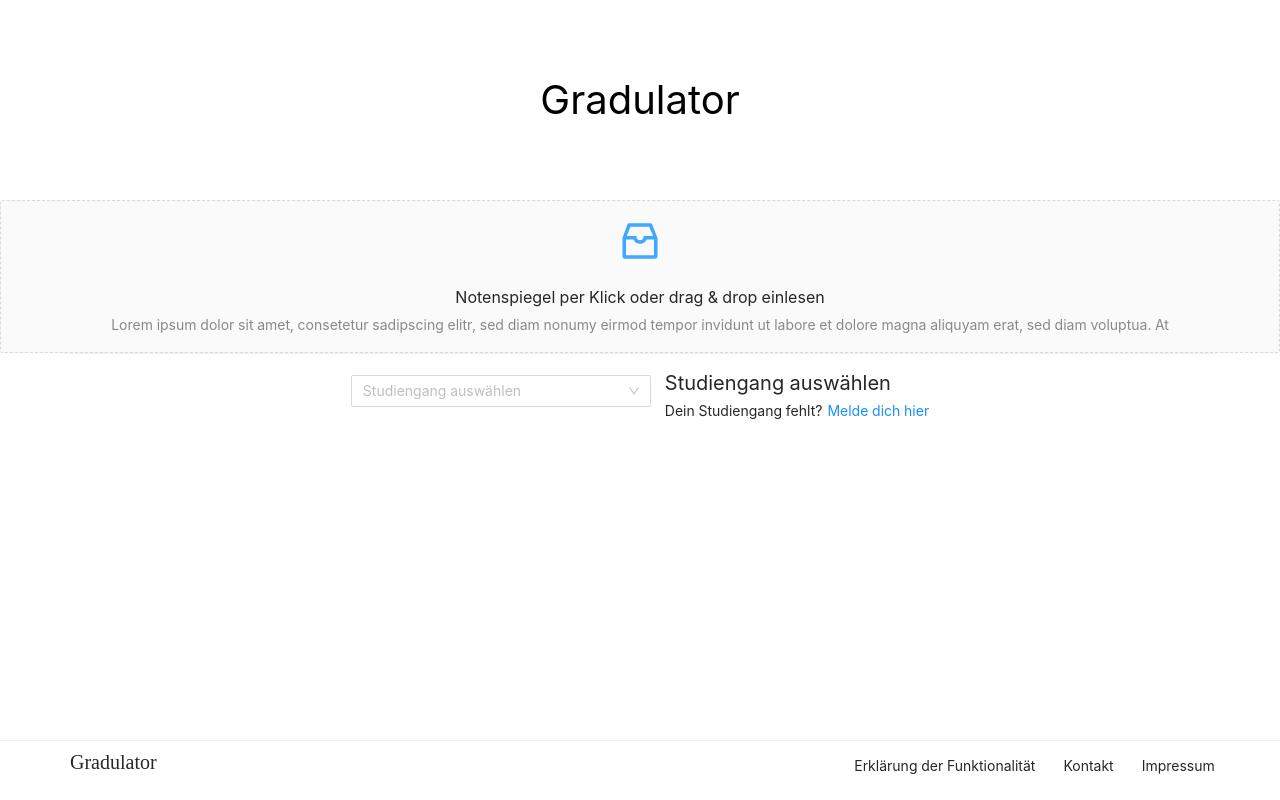
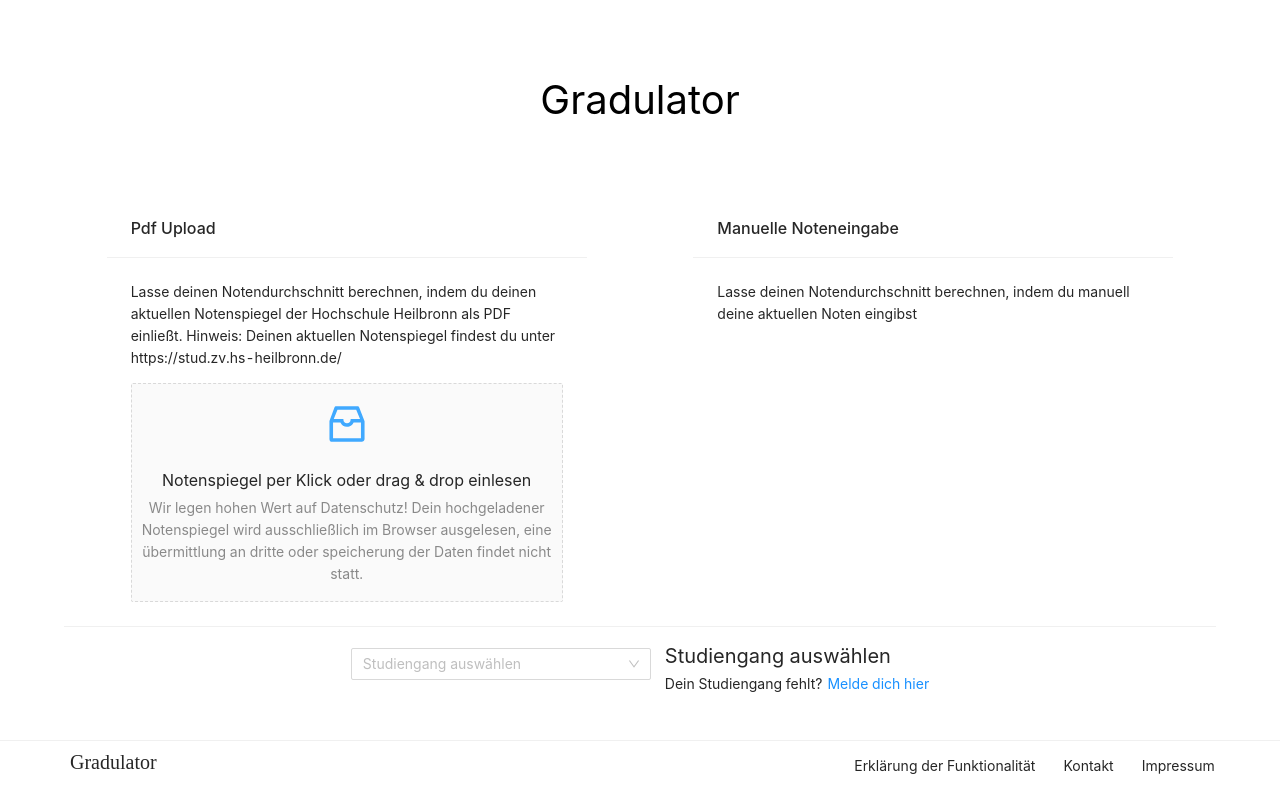
Before and after one commit to malik-zenth/gradulator, a React (Create React App) app: page / in a window 1280 px wide. Built offline with nearby package versions, Linux system fonts and the light colour scheme; the HTML template or start-up script is replaced by a standard one.

Commit message:
Added styling to pdf-Upload

```diff
--- /dev/null
+++ b/src/Components/ManualDataEntry.tsx
@@ -0,0 +1,17 @@
+import React from "react"
+import { Upload, message, Card } from 'antd';
+
+class ManualDataEntry extends React.Component {
+
+    render() {
+        return (
+            <div>
+                <Card title="Manuelle Noteneingabe" bordered={false}>
+                    <p>Lasse deinen Notendurchschnitt berechnen, indem du manuell deine aktuellen Noten eingibst</p>
+                </Card>
+            </div>
+        )
+    }
+}
+
+export default ManualDataEntry
--- a/src/Components/PdfUpload.tsx
+++ b/src/Components/PdfUpload.tsx
@@ -1,6 +1,6 @@
 // Imports
 import React from 'react';
-import { Upload, message } from 'antd';
+import { Upload, message, Card } from 'antd';
 import { InboxOutlined } from '@ant-design/icons';
 const { Dragger } = Upload;
 import { UserInput } from "../Data/types";
@@ -45,16 +45,16 @@
 
 interface extractedGrades {
     studiengang: string,
-    grades : {
+    grades: {
         [key: string]: any
     }
 }
 
-interface iProps{
+interface iProps {
     setGrades: Function
 }
 
-interface iState{}
+interface iState { }
 
 
 class PdfUpload extends React.Component<iProps, iState> {
@@ -69,17 +69,17 @@
         const { status } = info.file;
         if (status === 'done') {
             message.success(`${info.file.name} file uploaded successfully.`);
-            this.handleUpload(info, (a: UserInput[], b: string) => this.props.setGrades(a,b));
+            this.handleUpload(info, (a: UserInput[], b: string) => this.props.setGrades(a, b));
 
         } else if (status === 'error') {
             message.error(`${info.file.name} file upload failed.`);
-            this.handleUpload(info, (a: UserInput[], b: string) => this.props.setGrades(a,b));
+            this.handleUpload(info, (a: UserInput[], b: string) => this.props.setGrades(a, b));
         }
     }
 
     handleUpload(info: uploadedFile, setGrades: Function) {
         //Save uploaded file within var
-            var file:any = info.file.originFileObj
+        var file: any = info.file.originFileObj
 
         //Declare new FileReader Object
         var fileReaderObject = new FileReader();
@@ -141,12 +141,12 @@
                         }
                     });
                 });
-                    var extractedGrades: extractedGrades = {studiengang: Studiengang, grades: gradesFormatted}
+                var extractedGrades: extractedGrades = { studiengang: Studiengang, grades: gradesFormatted }
                 return extractedGrades
             }
 
             // Will extract Studiengang from text
-                function extractStudiengang(text:string) {
+            function extractStudiengang(text: string) {
                 const firstSplit: string = "Studiengang / Program: ";
                 const secondSplit: string = "  SPO-Version / Examination regulation version:";
                 const Studiengang: string = text.substring(
@@ -222,16 +222,17 @@
     render() {
         return (
                 <div>
+                    <Card title="Pdf Upload" bordered={false}>
+                        <p>Lasse deinen Notendurchschnitt berechnen, indem du deinen aktuellen Notenspiegel der Hochschule Heilbronn als PDF einließt. Hinweis: Deinen aktuellen Notenspiegel findest du unter https://stud.zv.hs-heilbronn.de/</p>
                         {/* @ts-ignore: Unreachable code error */}
                         <Dragger customRequest={dummyRequest} onChange={this.handleChange}>
                             <p className="ant-upload-drag-icon">
                                 <InboxOutlined />
                             </p>
                             <p className="ant-upload-text">Notenspiegel per Klick oder drag & drop einlesen</p>
-                    <p className="ant-upload-hint">
-                        Lorem ipsum dolor sit amet, consetetur sadipscing elitr, sed diam nonumy eirmod tempor invidunt ut labore et dolore magna aliquyam erat, sed diam voluptua. At
-                    </p>
+                            <p className="ant-upload-hint">Wir legen hohen Wert auf Datenschutz! Dein hochgeladener Notenspiegel wird ausschließlich im Browser ausgelesen, eine übermittlung an dritte oder speicherung der Daten findet nicht statt.</p>
                         </Dragger>
+                    </Card>
                 </div>
         )
     }
--- a/src/Pages/Home.tsx
+++ b/src/Pages/Home.tsx
@@ -1,26 +1,28 @@
 import React from "react"
 import PdfUpload from "../Components/PdfUpload"
-import {Formular, AveragePage, Footer, Header} from "../Components"
-import { UserInput, SingleOption} from "../Data/types";
+import ManualDataEntry from "../Components/ManualDataEntry"
+import { Formular, AveragePage, Footer, Header } from "../Components"
+import { UserInput, SingleOption } from "../Data/types";
+import { Row, Col } from 'antd';
 
-interface IProps{}
+interface IProps { }
 
 // selectedDegree -> Degree from PDF Reader for GradeInput Formular
 // inputValues -> InputValues from PDF for GradeInput Formular
 // gradeInput -> GradeInput from User from GradeInput Formular
 // displayFormular -> If Grade Input Formular should be displayed
 // selectedOption -> Selected Degree from GradeInput Formular
-interface IState{
-    selectedDegree ?: string
-    inputValues ?: UserInput[],
-    gradeInput ?: UserInput[],
-    selectedOption ?: SingleOption,
+interface IState {
+    selectedDegree?: string
+    inputValues?: UserInput[],
+    gradeInput?: UserInput[],
+    selectedOption?: SingleOption,
     displayFormular: boolean,
 }
 
 // Home Page
 class Home extends React.Component<IProps, IState>{
-    constructor(props: IProps){
+    constructor(props: IProps) {
         super(props);
         this.state = {
             displayFormular: true,
@@ -74,25 +76,35 @@
 
 
 
-    render(){
-        const {inputValues, selectedDegree, gradeInput, displayFormular, selectedOption} = this.state
+    render() {
+        const { inputValues, selectedDegree, gradeInput, displayFormular, selectedOption } = this.state
 
-        return(
+        return (
             <div>
                 <div className="content">
                     <Header
                         home={displayFormular}
-                showHome={() => this.newCalculation()}/>
+                        showHome={() => this.newCalculation()} />
                     {displayFormular &&
                         <div>
+                            <Row>
+                                <Col span={2}></Col>
+                                <Col span={9}>
                                     <PdfUpload
                                         setGrades={(grades: UserInput[], selectedDegree: string) => this.setGrades(grades, selectedDegree)}
                                     />
+                                </Col>
+                                <Col span={2}></Col>
+                                <Col span={9}>
+                                    <ManualDataEntry></ManualDataEntry>
+                                </Col>
+                                <Col span={2}></Col>
+                            </Row>
 
                             <Formular
                                 selected={selectedDegree}
                                 inputGrades={inputValues}
-                displayAverage={(gradeValues : UserInput[], selectedOption: SingleOption) => this.displayAverage(gradeValues, selectedOption)}
+                                displayAverage={(gradeValues: UserInput[], selectedOption: SingleOption) => this.displayAverage(gradeValues, selectedOption)}
                                 resetInputGrades={() => this.resetInputGrades()}
                                 resetInputGradesAndUpdateSelectedDegree={(selectedDegree: string) => this.resetInputGradesAndUpdateSelectedDegree(selectedDegree)}
                             />
@@ -108,7 +120,7 @@
                         />
                     }
                 </div>
-                <Footer/>
+                <Footer />
             </div>
         )
     }
```
Lines whose indentation alone changed are shown as unchanged.
